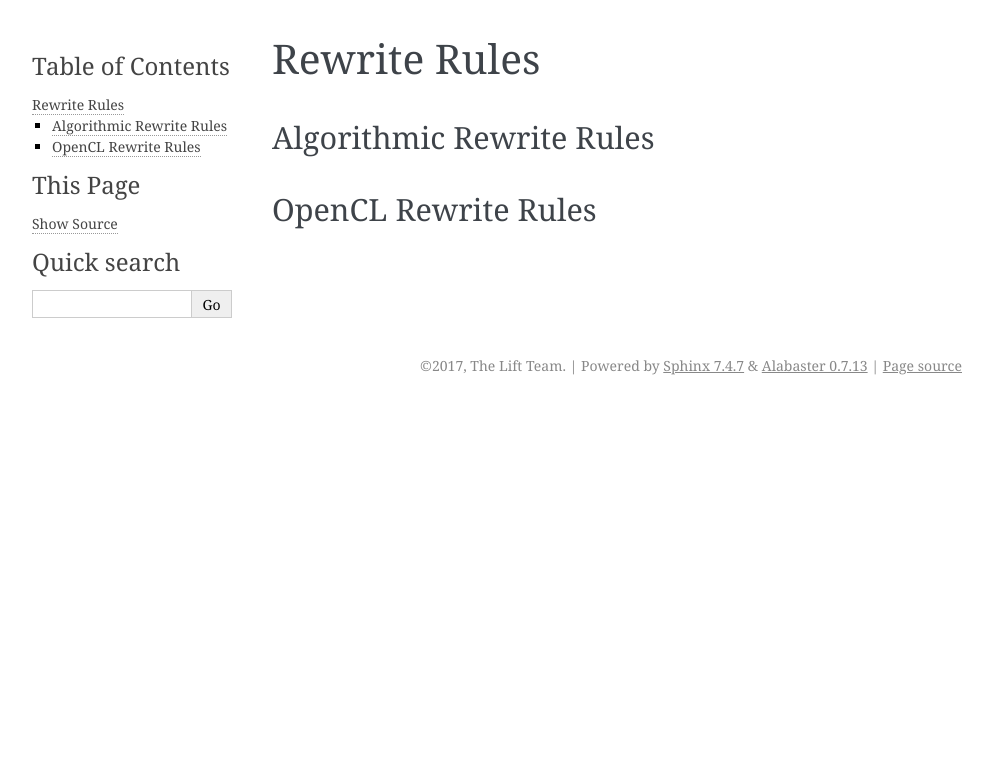
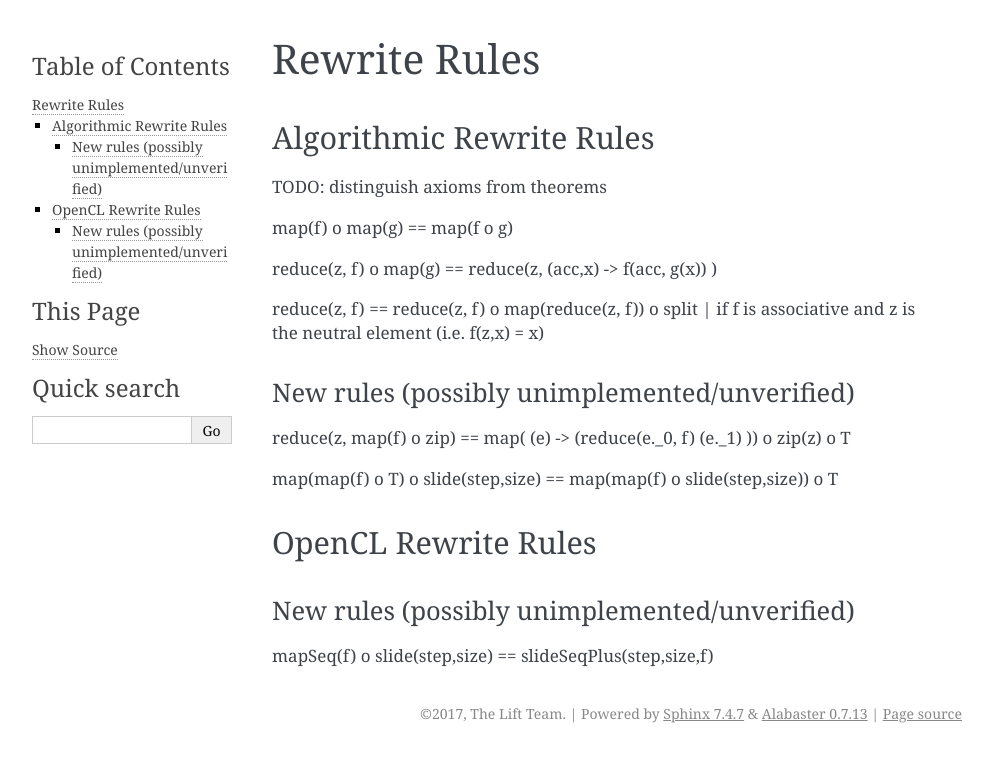
Before and after one commit to lift-project/lift, a Sphinx documentation site: the page built from docs/source/lift-overview/rules.rst, in a window 1280 px wide. Shown: the top 762 px of the page, without its empty margins (148-1141 px from the left). Built offline with Sphinx 7.4.7, drawn with Linux system fonts in a browser that asks for light colours.

Commit message:
Started writing some rules

```diff
--- a/docs/source/lift-overview/rules.rst
+++ b/docs/source/lift-overview/rules.rst
@@ -4,6 +4,27 @@ Rewrite Rules
 Algorithmic Rewrite Rules
 -------------------------
 
+TODO: distinguish axioms from theorems
+
+map(f) o map(g) == map(f o g)
+
+reduce(z, f) o map(g) == reduce(z, (acc,x) -> f(acc, g(x)) )
+
+reduce(z, f) == reduce(z, f) o map(reduce(z, f)) o split   | if f is associative and z is the neutral element (i.e. f(z,x) = x)
+
+New rules (possibly unimplemented/unverified)
+^^^^^^^^^^^^^^^^^^^^^^^^^^^^^^^^^^^^^^^^^^^^^
+
+reduce(z, map(f) o zip) == map( (e) -> (reduce(e._0, f) (e._1) )) o zip(z) o T
+
+map(map(f) o T) o slide(step,size) == map(map(f) o slide(step,size)) o T
+
+
 
 OpenCL Rewrite Rules
 --------------------
+
+New rules (possibly unimplemented/unverified)
+^^^^^^^^^^^^^^^^^^^^^^^^^^^^^^^^^^^^^^^^^^^^^
+
+mapSeq(f) o slide(step,size) == slideSeqPlus(step,size,f)
```
